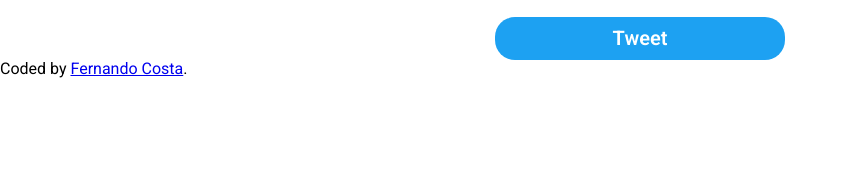
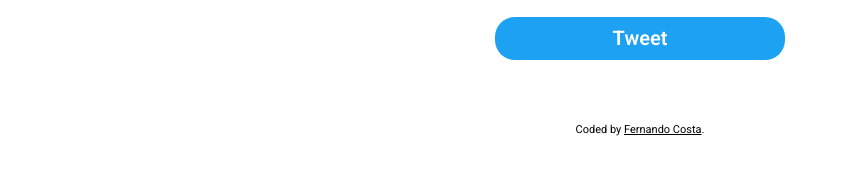
Before and after one commit to ffernandocosta/twimba, a plain HTML site: page index.html in a window 1280 px wide. Shown: the part 154-328 px from the top of the page, without its empty margins (0-848 px from the left). Drawn offline with nearby package versions, Linux system fonts and the light colour scheme.

Commit message:
feat(footer): add footer styles

```diff
--- a/assets/css/styles.css
+++ b/assets/css/styles.css
@@ -169,3 +169,14 @@ header{
 .hidden{
     display: none;
 }
+
+/* footer */
+
+.footer {
+    text-align: center;
+    font-size: 11px; text-align: center; margin-top: 4rem;
+}
+
+.footer a {
+    color: var(--clr-accent-400);
+}
```
